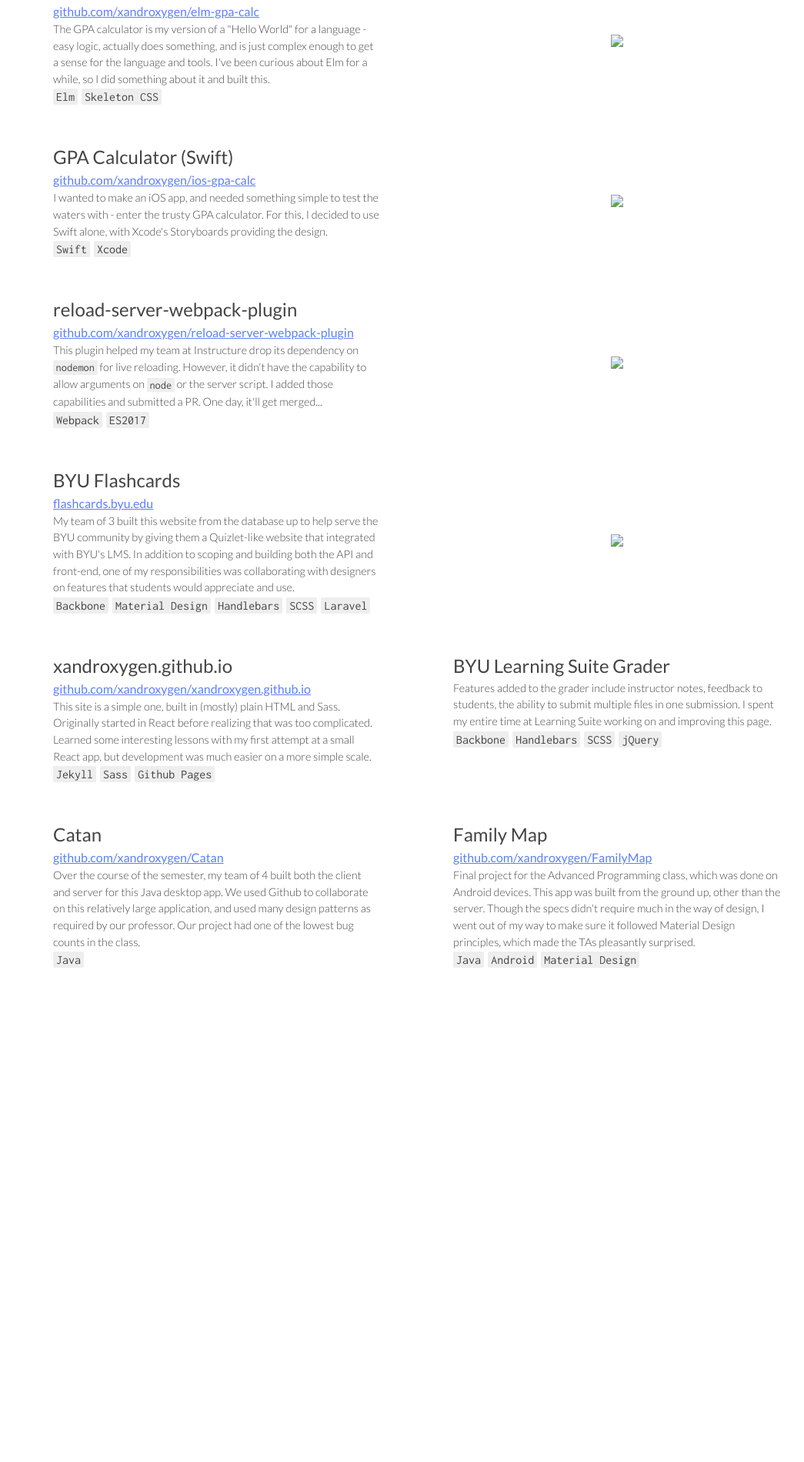
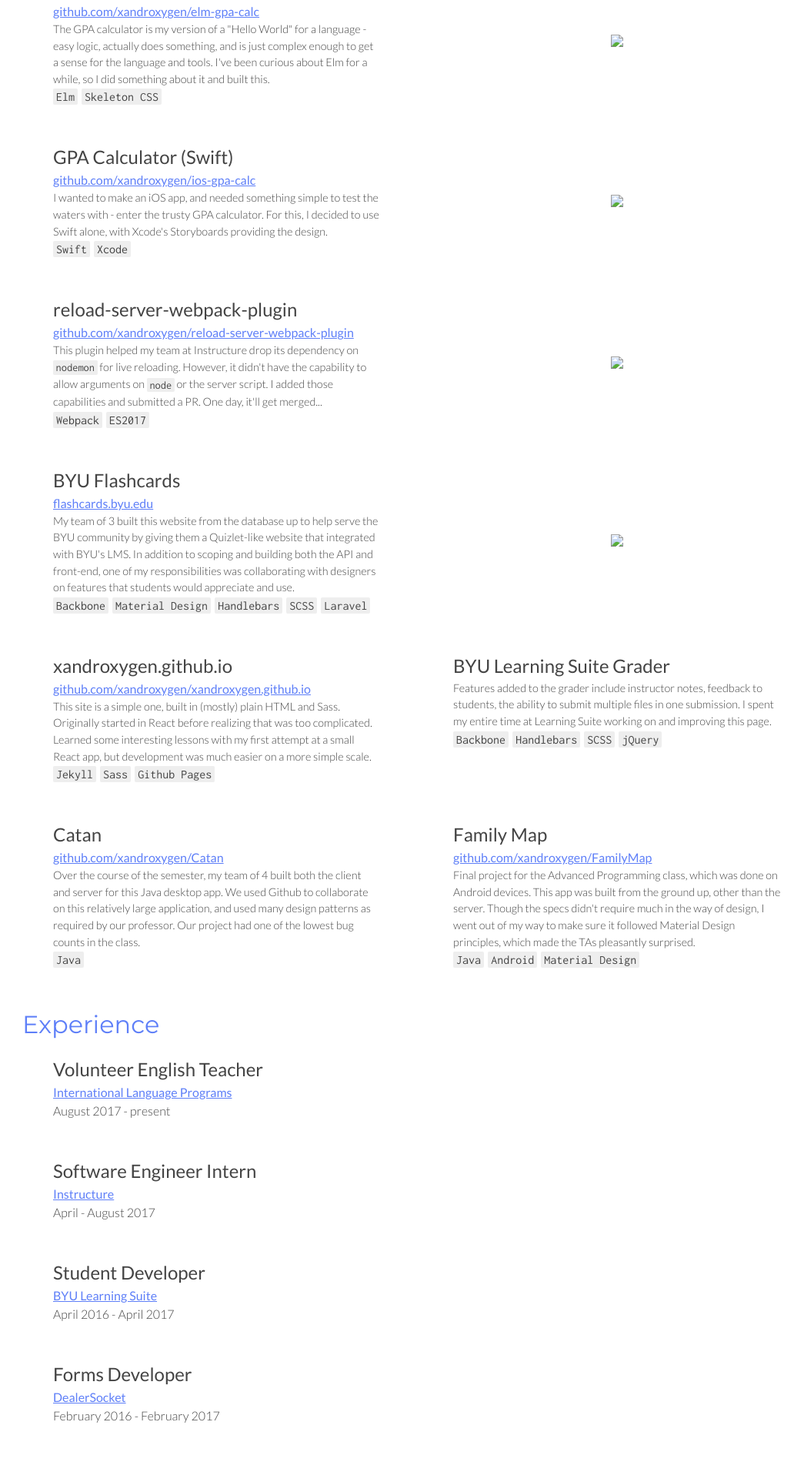
Before and after one commit to xandroxygen/xandroxygen.github.io, a Jekyll site: the page built from index.html, in a window 1280 px wide. Shown: the part 1971-3870 px from the top of the page at 77% size, without its empty margins (163-1208 px from the left). Built offline with Jekyll 4.4.1, drawn with Linux system fonts in a browser that asks for light colours; before the commit the page ends 3278 px from its top, so only the background shows below that.

Commit message:
add jobs

```diff
--- /dev/null
+++ b/_data/jobs.yml
@@ -0,0 +1,19 @@
+- title: Volunteer English Teacher
+  company: International Language Programs
+  link: www.ilp.org
+  dates: August 2017 - present
+
+- title: Software Engineer Intern
+  company: Instructure
+  link: www.instructure.com
+  dates: April - August 2017
+
+- title: Student Developer
+  company: BYU Learning Suite
+  link: ctl.byu.edu
+  dates: April 2016 - April 2017
+
+- title: Forms Developer
+  company: DealerSocket
+  link: dealersocket.com
+  dates: February 2016 - February 2017
--- /dev/null
+++ b/_includes/jobs.html
@@ -0,0 +1,17 @@
+<section class="jobs">
+  <h3>Experience</h3>
+  <ul>
+    {% for job in site.data.jobs %}
+    <li>
+      <div>
+        <h4>{{ job.title }}</h4>
+        <a target="_blank" href="http://{{ job.link }}">{{ job.company }}</a>
+        <p>{{ job.dates }}</p>
+      </div>
+      <div>
+        <p class="job-description">{{ job.description }}</p>
+      </div>
+    </li>
+    {% endfor %}
+  </ul>
+</section>
--- a/_sass/_base.scss
+++ b/_sass/_base.scss
@@ -37,6 +37,11 @@ code {
   font-family: "Inconsolata", monospace;
 }
 
+a {
+  color: $mainblue;
+  word-wrap: break-word;
+}
+
 .container {
   width: 70%;
   max-width: 64em;
--- /dev/null
+++ b/_sass/_jobs.scss
@@ -0,0 +1,11 @@
+.jobs {
+  li {
+    margin-bottom: 3em;
+    display: flex;
+    justify-content: space-between;
+
+    p {
+      font-weight: 300;
+    }
+  }
+}
--- a/_sass/_projects.scss
+++ b/_sass/_projects.scss
@@ -74,11 +74,6 @@
   }
 
   .projects-info {
-    a {
-      color: $mainblue;
-      word-wrap: break-word;
-    }
-
     p {
       font-weight: 300;
       font-size: 0.9em;
--- a/css/main.scss
+++ b/css/main.scss
@@ -6,3 +6,4 @@
 @import "header";
 @import "intro";
 @import "projects";
+@import "jobs";
--- a/index.html
+++ b/index.html
@@ -3,8 +3,9 @@ layout: default
 ---
 
 <div class="container">
-  {% include header.html %}
-  {% include intro.html %}
+  {% include header.html   %}
+  {% include intro.html    %}
   {% include projects.html %}
+  {% include jobs.html     %}
   <script src="main.js" type="text/javascript"></script>
 </div>
```
